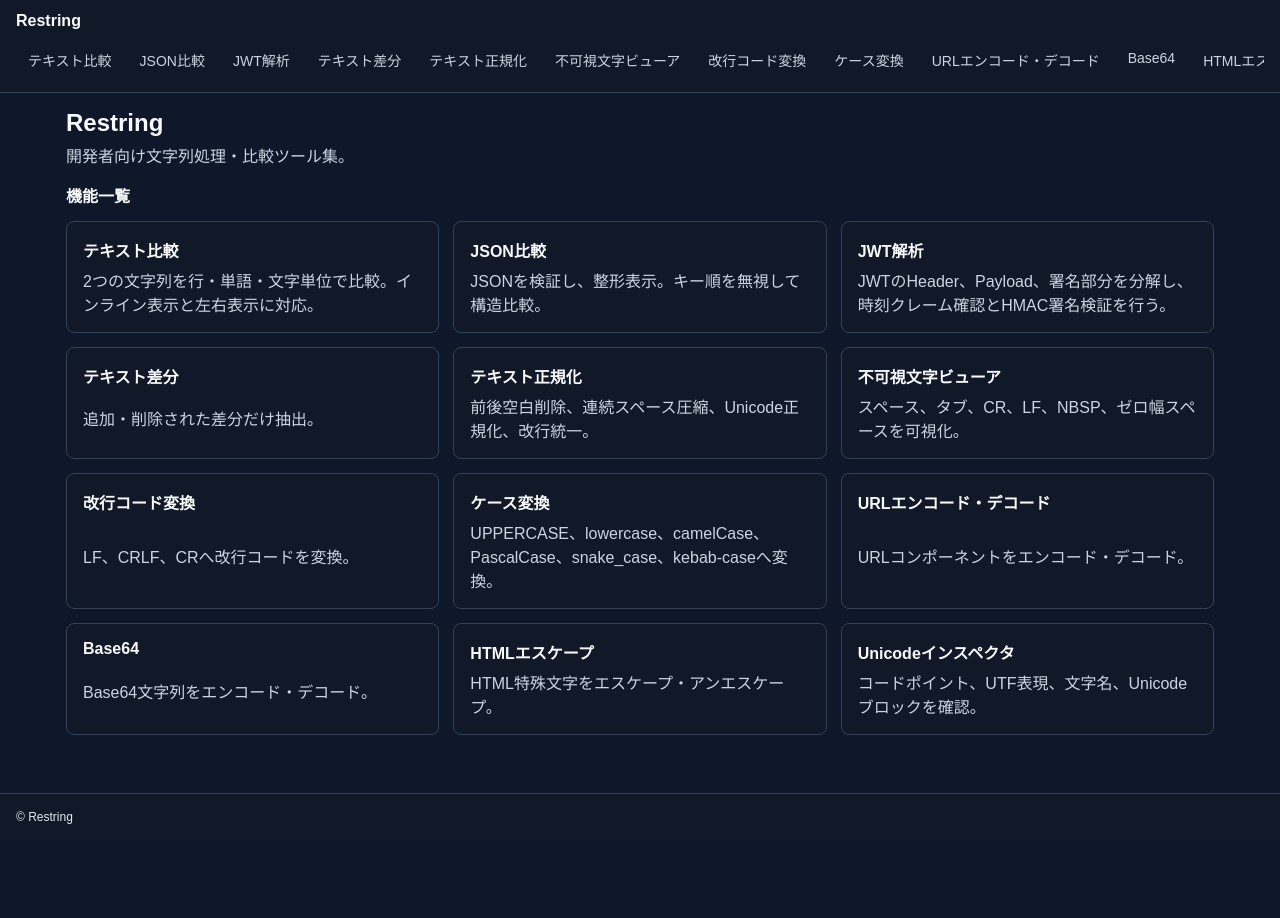
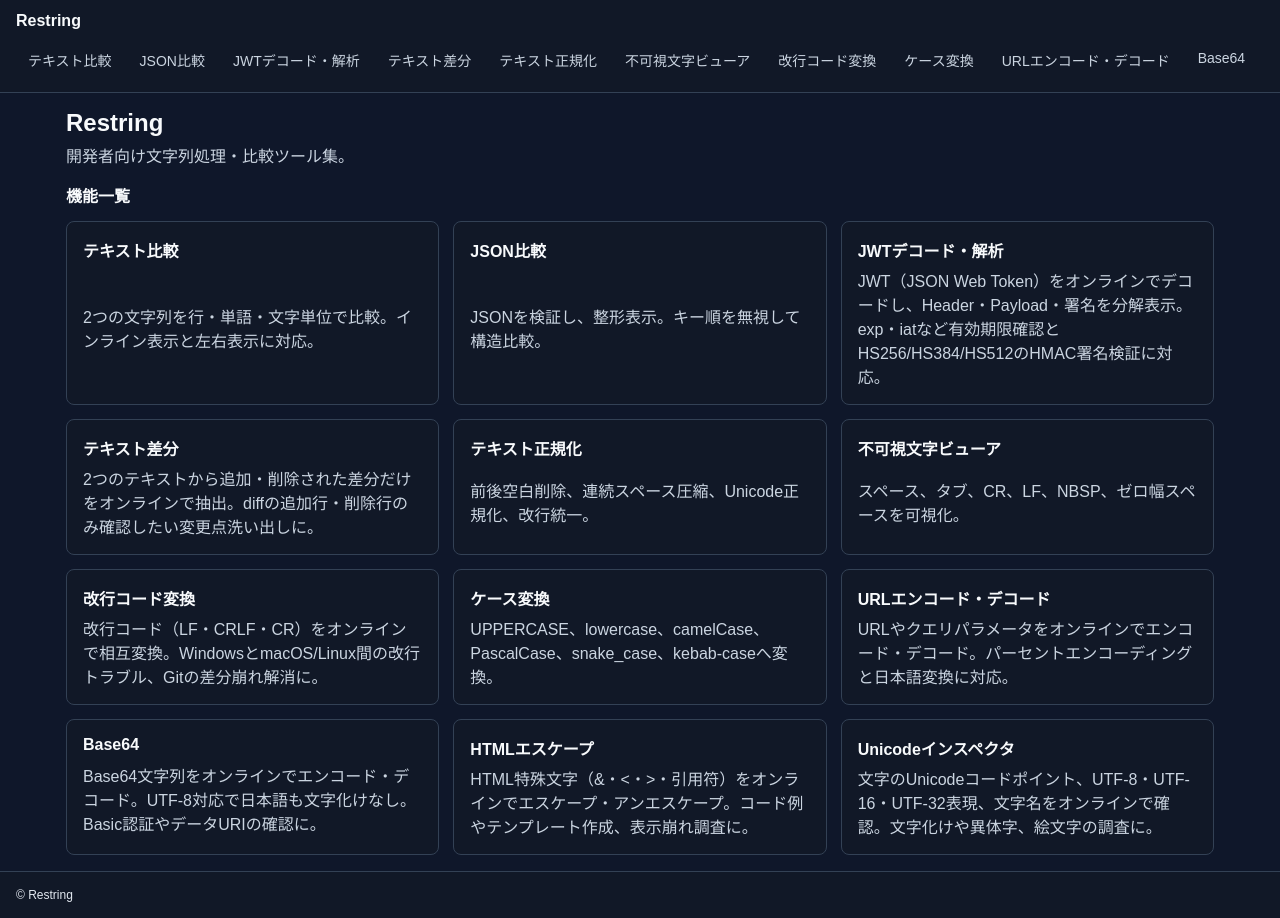
Before and after one commit to reload-co-jp/restring, a Next.js app: page / in a window 1280 px wide. Before the commit the page ends 840 px from the top, so only its background shows below. Built offline with nearby package versions, Linux system fonts and the light colour scheme; no server answers.

Commit message:
Improve for SEO

```diff
--- a/app/jwt-decoder/page.tsx
+++ b/app/jwt-decoder/page.tsx
@@ -3,8 +3,9 @@ import { createPageMetadata } from "components/seo"
 import { ToolArticle } from "components/tool-article"
 
 export const metadata = createPageMetadata({
-  title: "JWT解析",
-  description: "JWTのHeader、Payload、署名部分を分解し、時刻クレーム確認とHMAC署名検証を行う。",
+  title: "JWTデコード・解析",
+  description:
+    "JWT（JSON Web Token）をオンラインでデコード。Header・Payload・署名を分解し、有効期限確認とHMAC署名検証を行う。",
   path: "/jwt-decoder/",
 })
 
--- a/components/tool-links.ts
+++ b/components/tool-links.ts
@@ -43,8 +43,9 @@ export const toolLinks = [
   },
   {
     href: "/jwt-decoder/",
-    title: "JWT解析",
-    description: "JWTのHeader、Payload、署名部分を分解し、時刻クレーム確認とHMAC署名検証を行う。",
+    title: "JWTデコード・解析",
+    description:
+      "JWT（JSON Web Token）をオンラインでデコードし、Header・Payload・署名を分解表示。exp・iatなど有効期限確認とHS256/HS384/HS512のHMAC署名検証に対応。",
     usage: [
       "JWT文字列を入力する。",
       "HeaderとPayloadのJSONを確認する。",
@@ -75,7 +76,8 @@ export const toolLinks = [
   {
     href: "/text-diff/",
     title: "テキスト差分",
-    description: "追加・削除された差分だけ抽出。",
+    description:
+      "2つのテキストから追加・削除された差分だけをオンラインで抽出。diffの追加行・削除行のみ確認したい変更点洗い出しに。",
     usage: [
       "比較元と比較先を入力する。",
       "比較粒度と無視オプションを選ぶ。",
@@ -140,7 +142,8 @@ export const toolLinks = [
   {
     href: "/line-ending-converter/",
     title: "改行コード変換",
-    description: "LF、CRLF、CRへ改行コードを変換。",
+    description:
+      "改行コード（LF・CRLF・CR）をオンラインで相互変換。WindowsとmacOS/Linux間の改行トラブル、Gitの差分崩れ解消に。",
     usage: [
       "変換したいテキストを入力する。",
       "LF、CRLF、CRから出力形式を選ぶ。",
@@ -184,7 +187,8 @@ export const toolLinks = [
   {
     href: "/url-encode-decode/",
     title: "URLエンコード・デコード",
-    description: "URLコンポーネントをエンコード・デコード。",
+    description:
+      "URLやクエリパラメータをオンラインでエンコード・デコード。パーセントエンコーディングと日本語変換に対応。",
     usage: [
       "URLパラメータや日本語文字列を入力する。",
       "エンコード結果とデコード結果を確認する。",
@@ -212,7 +216,8 @@ export const toolLinks = [
   {
     href: "/base64/",
     title: "Base64",
-    description: "Base64文字列をエンコード・デコード。",
+    description:
+      "Base64文字列をオンラインでエンコード・デコード。UTF-8対応で日本語も文字化けなし。Basic認証やデータURIの確認に。",
     usage: [
       "文字列またはBase64文字列を入力する。",
       "エンコード結果とデコード結果を確認する。",
@@ -240,7 +245,8 @@ export const toolLinks = [
   {
     href: "/html-escape/",
     title: "HTMLエスケープ",
-    description: "HTML特殊文字をエスケープ・アンエスケープ。",
+    description:
+      "HTML特殊文字（&・<・>・引用符）をオンラインでエスケープ・アンエスケープ。コード例やテンプレート作成、表示崩れ調査に。",
     usage: [
       "HTMLとして扱いたい文字列を入力する。",
       "エスケープ結果とアンエスケープ結果を確認する。",
@@ -268,7 +274,8 @@ export const toolLinks = [
   {
     href: "/unicode-inspector/",
     title: "Unicodeインスペクタ",
-    description: "コードポイント、UTF表現、文字名、Unicodeブロックを確認。",
+    description:
+      "文字のUnicodeコードポイント、UTF-8・UTF-16・UTF-32表現、文字名をオンラインで確認。文字化けや異体字、絵文字の調査に。",
     usage: [
       "調べたい文字列を入力する。",
       "各文字のコードポイント、UTF-8、UTF-16、UTF-32を確認する。",
```
